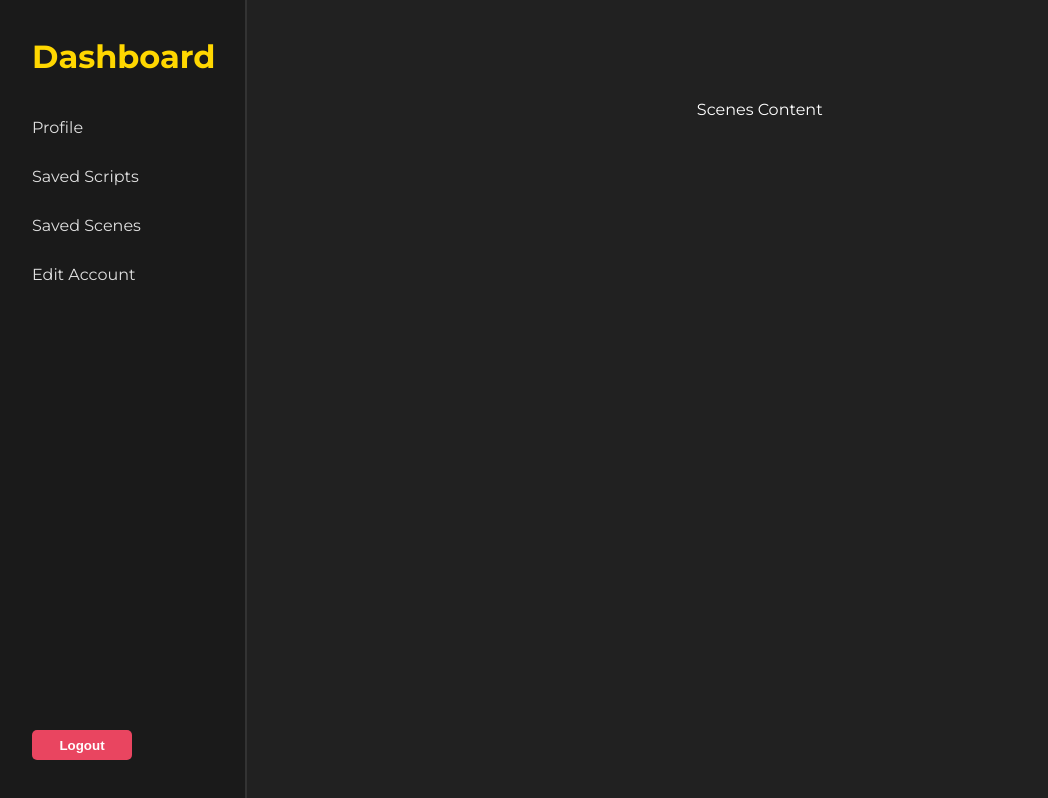
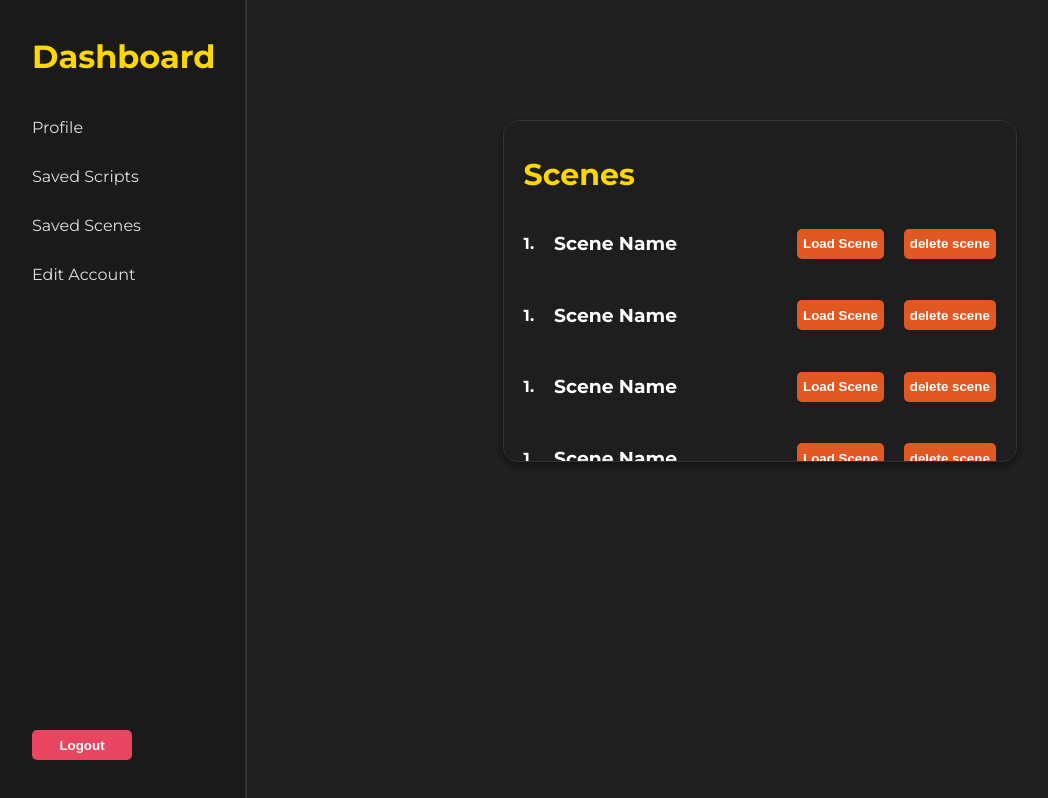
Before and after one commit to kannan2004-cre/filmscape, a React (Create React App) app in the folder filmscape/: page /uscenes in a window 1280 px wide. Shown: the whole page, without its empty margins (8-1056 px from the left). Built offline with nearby package versions, Linux system fonts and the light colour scheme; no server answers; sample sign-in values are in the browser's storage.

Commit message:
userscenes

```diff
--- a/filmscape/src/Pages/userScenes.js
+++ b/filmscape/src/Pages/userScenes.js
@@ -1,8 +1,51 @@
 import React from 'react';
+import "../css/Userscenes.css"
 
 const UScenes = ({ user }) => {
   return (
-    <div>Scenes Content</div>
+    <div className="scene-div">
+      <div className="scene-head">
+        <h2>Scenes</h2>
+        <div className="scene-container">
+          <div className="scene-item">
+            <h4>1.</h4>
+            <h3>Scene Name</h3>
+            <button>Load Scene</button>
+            <button>delete scene</button>
+          </div>
+          <div className="scene-item">
+            <h4>1.</h4>
+            <h3>Scene Name</h3>
+            <button>Load Scene</button>
+            <button>delete scene</button>
+          </div>
+          <div className="scene-item">
+            <h4>1.</h4>
+            <h3>Scene Name</h3>
+            <button>Load Scene</button>
+            <button>delete scene</button>
+          </div>
+          <div className="scene-item">
+            <h4>1.</h4>
+            <h3>Scene Name</h3>
+            <button>Load Scene</button>
+            <button>delete scene</button>
+          </div>
+          <div className="scene-item">
+            <h4>1.</h4>
+            <h3>Scene Name</h3>
+            <button>Load Scene</button>
+            <button>delete scene</button>
+          </div>
+          <div className="scene-item">
+            <h4>1.</h4>
+            <h3>Scene Name</h3>
+            <button>Load Scene</button>
+            <button>delete scene</button>
+          </div>
+        </div>
+      </div>
+    </div>
   );
 };
 
--- a/filmscape/src/css/Profile.css
+++ b/filmscape/src/css/Profile.css
@@ -1,7 +1,7 @@
 .profile-div {
     background-color: #1E1E1E;
     width: 400px;
-    margin: 50px auto;
+    margin: 20px auto;
     padding: 30px 20px;
     border: 1px solid #333333;
     border-radius: 15px;
--- /dev/null
+++ b/filmscape/src/css/Userscenes.css
@@ -0,0 +1,73 @@
+.scene-div {
+    background-color: #1E1E1E;
+    width: max-content;
+    height: 300px;
+    margin: 20px auto;
+    padding: 20px 20px;
+    border: 1px solid #333333;
+    border-radius: 15px;
+    display: flex;
+    flex-direction: column;
+    justify-content: flex-start;
+    align-items: center;
+    color: #ffffff;
+    box-shadow: 0px 4px 10px rgba(0, 0, 0, 0.5);
+    gap: 10px;
+    flex-wrap: wrap;
+    overflow-y: auto;
+}
+.scene-div::-webkit-scrollbar {
+    width: 5px;
+}
+
+.scene-div::-webkit-scrollbar-track {
+    background: #2E2E2E;
+    border-radius: 10px;
+}
+
+.scene-div::-webkit-scrollbar-thumb {
+    background: #FFD700;
+    border-radius: 10px;
+}
+
+.scene-div::-webkit-scrollbar-thumb:hover {
+    background: #C0392B;
+    transition: all 0.3s ease-in-out;
+}
+
+.scene-head {
+    position: sticky;
+    top: 0;
+    background-color: #1E1E1E;
+    z-index: 1;
+    padding: 5px 0;
+    width: 100%;
+    text-align: center;
+    margin-top: -90px;
+}
+.scene-container {
+    width: 100%;
+    display: flex;
+    flex-direction: column;
+    align-items: center;
+    gap: 10px;
+}
+.scene-head h2{
+    margin-top: 100px;
+    margin-right: 300px;
+    margin-bottom: 20px;
+    color: #FFD700;
+    font-size: 30px;
+    text-align: left;
+    position:sticky;
+}
+.scene-item{
+    display: flex;
+    flex-direction: row;
+    align-items: center;
+    flex-wrap: wrap;
+    gap: 20px;
+}
+.scene-item h3{
+    margin-right: 100px;
+}
```
